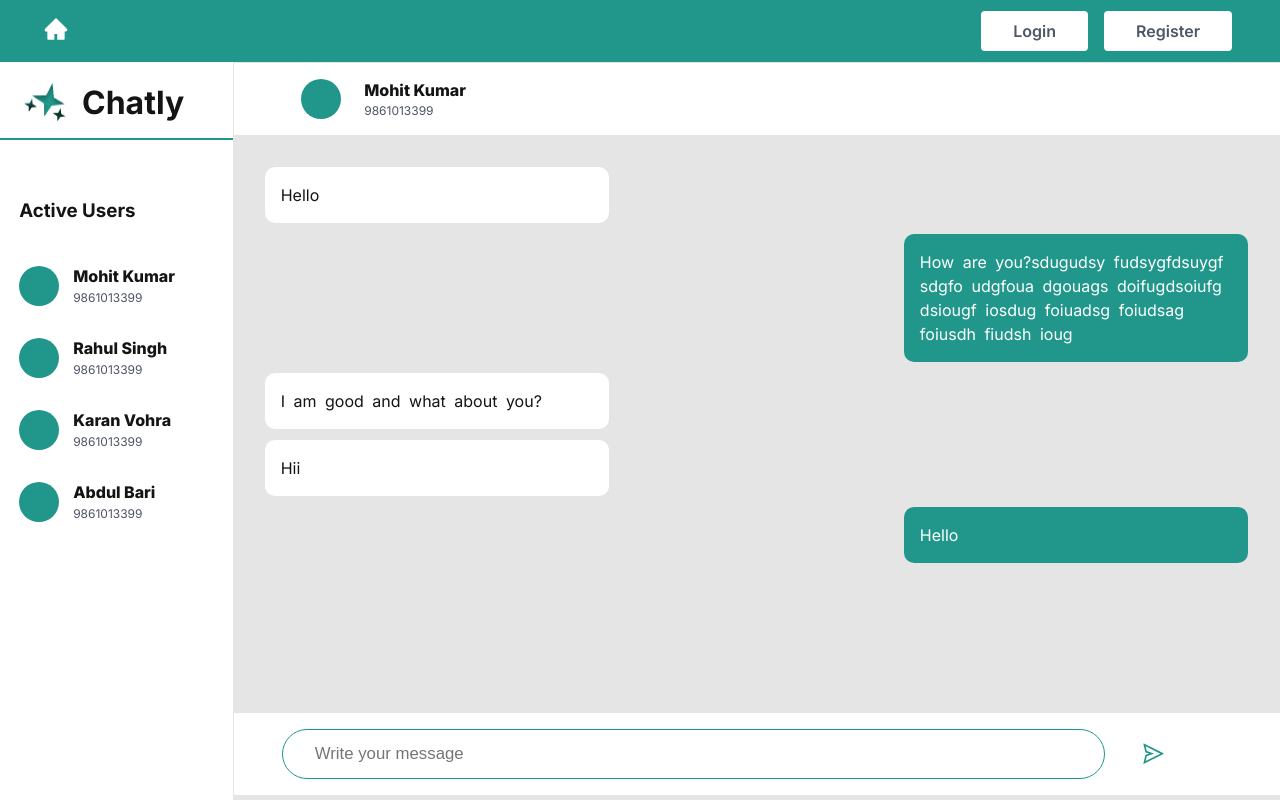
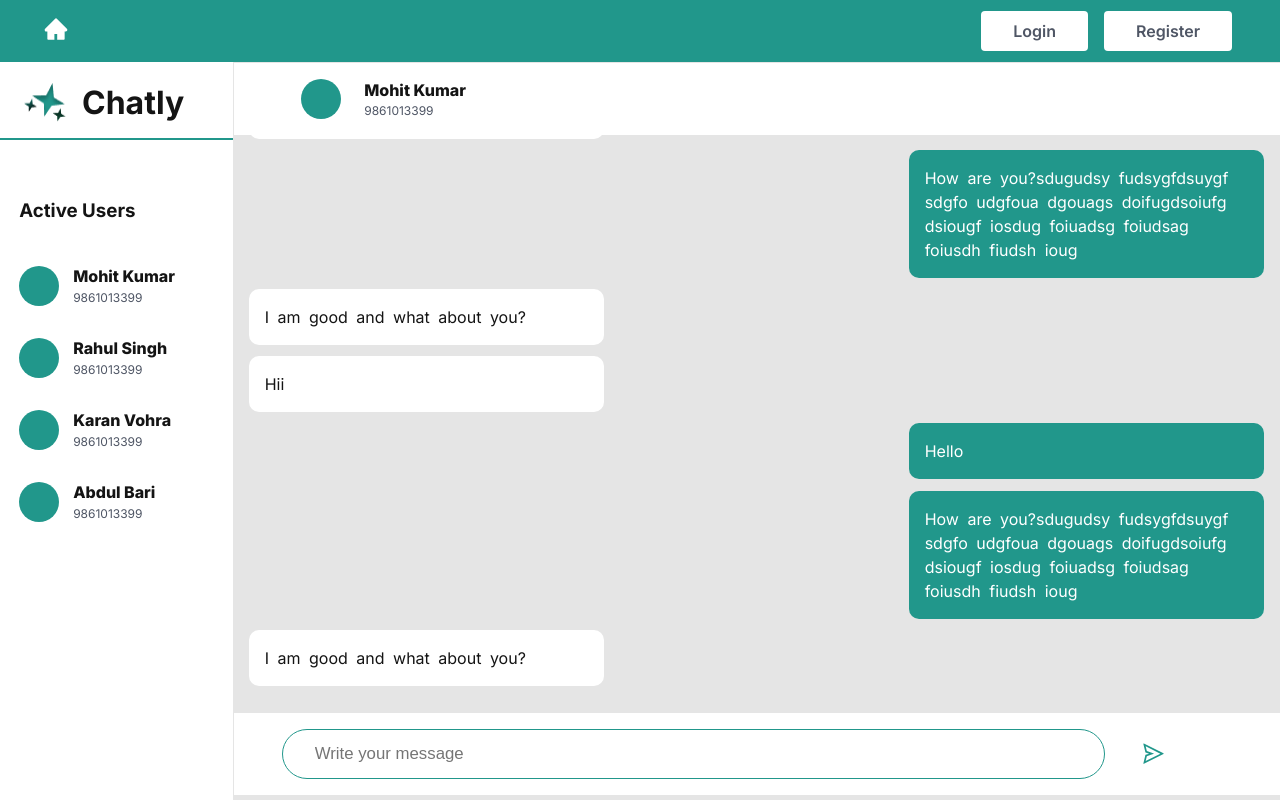
Before and after one commit to mohit-kumar-behera/chatly, a React (Create React App) app in the folder frontend/: page /chat/1 in a window 1280 px wide. Built offline with nearby package versions, Linux system fonts and the light colour scheme.

Commit message:
add react-scroll-bottom

```diff
--- a/frontend/package.json
+++ b/frontend/package.json
@@ -11,6 +11,7 @@
     "react-icons": "^4.3.1",
     "react-router-dom": "^6.2.1",
     "react-scripts": "5.0.0",
+    "react-scroll-to-bottom": "^4.2.0",
     "web-vitals": "^2.1.4"
   },
   "scripts": {
--- a/frontend/src/components/ChatScreenMessageDisplay/ChatScreenMessageDisplay.css
+++ b/frontend/src/components/ChatScreenMessageDisplay/ChatScreenMessageDisplay.css
@@ -1,6 +1,21 @@
+.chat-screen__message-display__wrapper {
+  padding: 0;
+  flex-grow: 1;
+  height: 40vh;
+  overflow-y: auto;
+}
+
+::-webkit-scrollbar {
+  width: 10px;
+  background-color: #d8d2cb;
+}
+
+::-webkit-scrollbar-thumb {
+  background: var(--color-primary);
+}
+
 .chat-screen__message-display {
-  padding: 2rem;
-  flex-grow: 1;
+  padding: 1rem;
 }
 .message-div {
   width: 35%;
@@ -15,7 +30,6 @@
   -o-border-radius: 10px;
 }
 .message-div:not(.myself) {
-  /* float: left; */
   clear: right;
 }
 .message-div.myself {
@@ -23,6 +37,9 @@
   background-color: var(--color-primary);
   color: var(--color-light);
 }
+.message-div.myself {
+  clear: right;
+}
 .message-div > p {
   word-spacing: 4px;
   line-height: 24px;
--- a/frontend/src/components/ChatScreenMessageDisplay/ChatScreenMessageDisplay.jsx
+++ b/frontend/src/components/ChatScreenMessageDisplay/ChatScreenMessageDisplay.jsx
@@ -1,17 +1,19 @@
 import React from 'react';
+import ScrollToBottom from 'react-scroll-to-bottom';
 
 import './ChatScreenMessageDisplay.css';
 
 const ChatScreenMessageDisplay = () => {
   return (
+    <ScrollToBottom className="chat-screen__message-display__wrapper">
       <div className="chat-screen__message-display">
         <div className="message-div">
           <p>Hello</p>
         </div>
         <div className="message-div myself">
           <p>
-          How are you?sdugudsy fudsygfdsuygf sdgfo udgfoua dgouags doifugdsoiufg
-          dsiougf iosdug foiuadsg foiudsag foiusdh fiudsh ioug
+            How are you?sdugudsy fudsygfdsuygf sdgfo udgfoua dgouags
+            doifugdsoiufg dsiougf iosdug foiuadsg foiudsag foiusdh fiudsh ioug
           </p>
         </div>
         <div className="message-div">
@@ -23,7 +25,17 @@ const ChatScreenMessageDisplay = () => {
         <div className="message-div myself">
           <p>Hello</p>
         </div>
+        <div className="message-div myself">
+          <p>
+            How are you?sdugudsy fudsygfdsuygf sdgfo udgfoua dgouags
+            doifugdsoiufg dsiougf iosdug foiuadsg foiudsag foiusdh fiudsh ioug
+          </p>
         </div>
+        <div className="message-div">
+          <p>I am good and what about you?</p>
+        </div>
+      </div>
+    </ScrollToBottom>
   );
 };
 
```
Also changed, not shown: 1 other file (tests, documents, lock files or other folders). Lines whose indentation alone changed are shown as unchanged.
